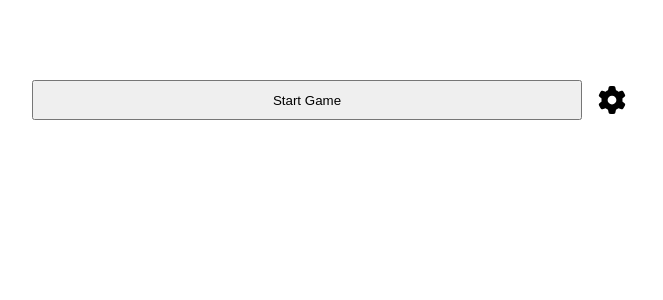
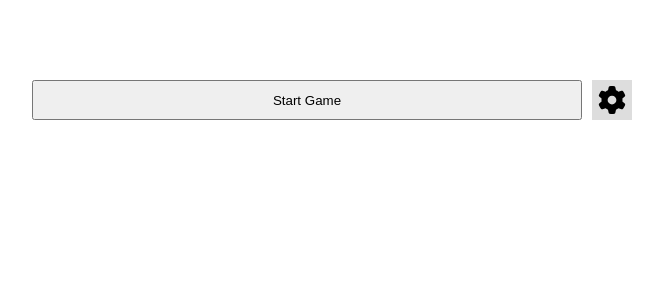
Before and after one commit to mathews012468/revab, a Django app: page / in a window 1280 px wide, with the pointer over the restyled element. Shown: the part 103-403 px from the top of the page, without its empty margins (308-971 px from the left). Run offline with Django 4.2, Linux system fonts and the light colour scheme.

Commit message:
reenable settings button hover behavior

```diff
--- a/revab/revabapp/static/revabapp/css/start-page.css
+++ b/revab/revabapp/static/revabapp/css/start-page.css
@@ -37,6 +37,10 @@
     border: none;
 }
 
+#settings:hover {
+    background-color: #ddd;
+}
+
 #settings img {
     width: 100%;
     height: 100%;
```
